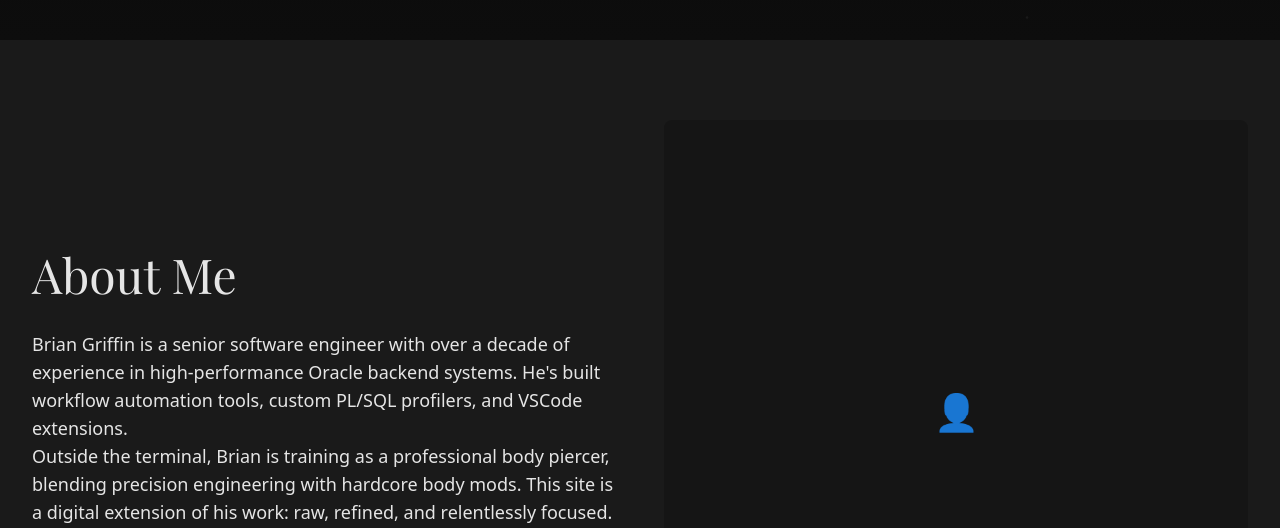
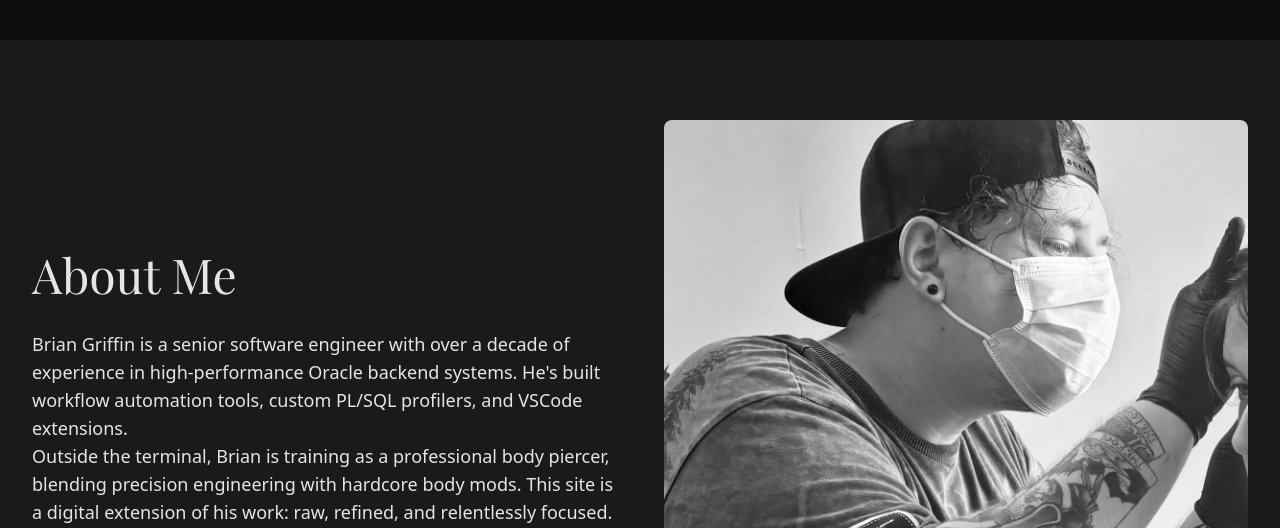
Before and after one commit to briangriffinIE/frisky.xyz, an Astro site: page / in a window 1280 px wide. Shown: the part 760-1288 px from the top of the page. Built offline with nearby package versions, Linux system fonts and the light colour scheme; Astro itself is replaced by a stand-in of ours.

Commit message:
added headshot

```diff
--- a/src/components/Bio.astro
+++ b/src/components/Bio.astro
@@ -50,10 +50,12 @@ const socialLinks = [
 
       <div class="relative">
         <div class="aspect-square bg-primary/20 rounded-lg overflow-hidden">
-          <!-- Placeholder for headshot/avatar -->
-          <div class="w-full h-full flex items-center justify-center text-text-muted">
-            <span class="text-4xl">👤</span>
-          </div>
+          <img
+            src="/headshot.jpg"
+            alt="Brian Griffin headshot"
+            class="w-full h-full object-cover"
+            loading="lazy"
+          />
         </div>
       </div>
     </div>
```
Also changed, not shown: public/headshot.jpg (added).
